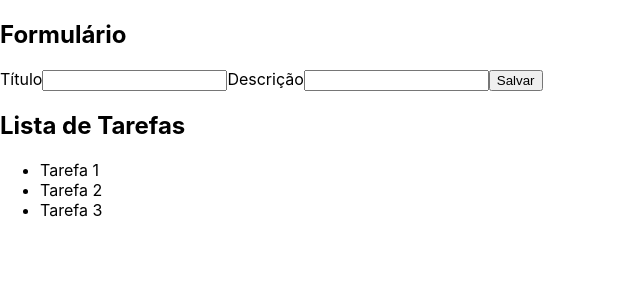
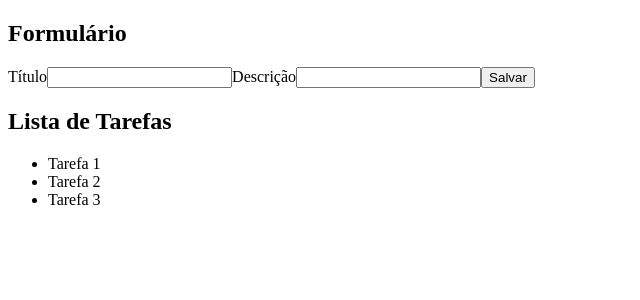
Before and after one commit to IgorSasaki/todo-list-mb, a React (Create React App) app: page / in a window 1280 px wide. Shown: the top 300 px of the page, without its empty margins (0-640 px from the left). Built offline with nearby package versions, Linux system fonts and the light colour scheme.

Commit message:
fix: Remove unused files

```diff
--- a/src/index.css
+++ /dev/null
@@ -1,13 +0,0 @@
-body {
-  margin: 0;
-  font-family: -apple-system, BlinkMacSystemFont, 'Segoe UI', 'Roboto', 'Oxygen',
-    'Ubuntu', 'Cantarell', 'Fira Sans', 'Droid Sans', 'Helvetica Neue',
-    sans-serif;
-  -webkit-font-smoothing: antialiased;
-  -moz-osx-font-smoothing: grayscale;
-}
-
-code {
-  font-family: source-code-pro, Menlo, Monaco, Consolas, 'Courier New',
-    monospace;
-}
--- a/src/index.js
+++ b/src/index.js
@@ -1,17 +1,11 @@
-import React from 'react';
-import ReactDOM from 'react-dom/client';
-import './index.css';
-import App from './App';
-import reportWebVitals from './reportWebVitals';
+import React from "react";
+import ReactDOM from "react-dom/client";
+import App from "./App";
 
-const root = ReactDOM.createRoot(document.getElementById('root'));
+const root = ReactDOM.createRoot(document.getElementById("root"));
+
 root.render(
   <React.StrictMode>
     <App />
   </React.StrictMode>
 );
-
-// If you want to start measuring performance in your app, pass a function
-// to log results (for example: reportWebVitals(console.log))
-// or send to an analytics endpoint. Learn more: https://bit.ly/CRA-vitals
-reportWebVitals();
--- a/src/reportWebVitals.js
+++ /dev/null
@@ -1,13 +0,0 @@
-const reportWebVitals = onPerfEntry => {
-  if (onPerfEntry && onPerfEntry instanceof Function) {
-    import('web-vitals').then(({ getCLS, getFID, getFCP, getLCP, getTTFB }) => {
-      getCLS(onPerfEntry);
-      getFID(onPerfEntry);
-      getFCP(onPerfEntry);
-      getLCP(onPerfEntry);
-      getTTFB(onPerfEntry);
-    });
-  }
-};
-
-export default reportWebVitals;
```
Also changed, not shown: src/setupTests.js (deleted, +0 -5 lines), src/logo.svg (deleted), 1 other file (tests, documents, lock files or other folders).
